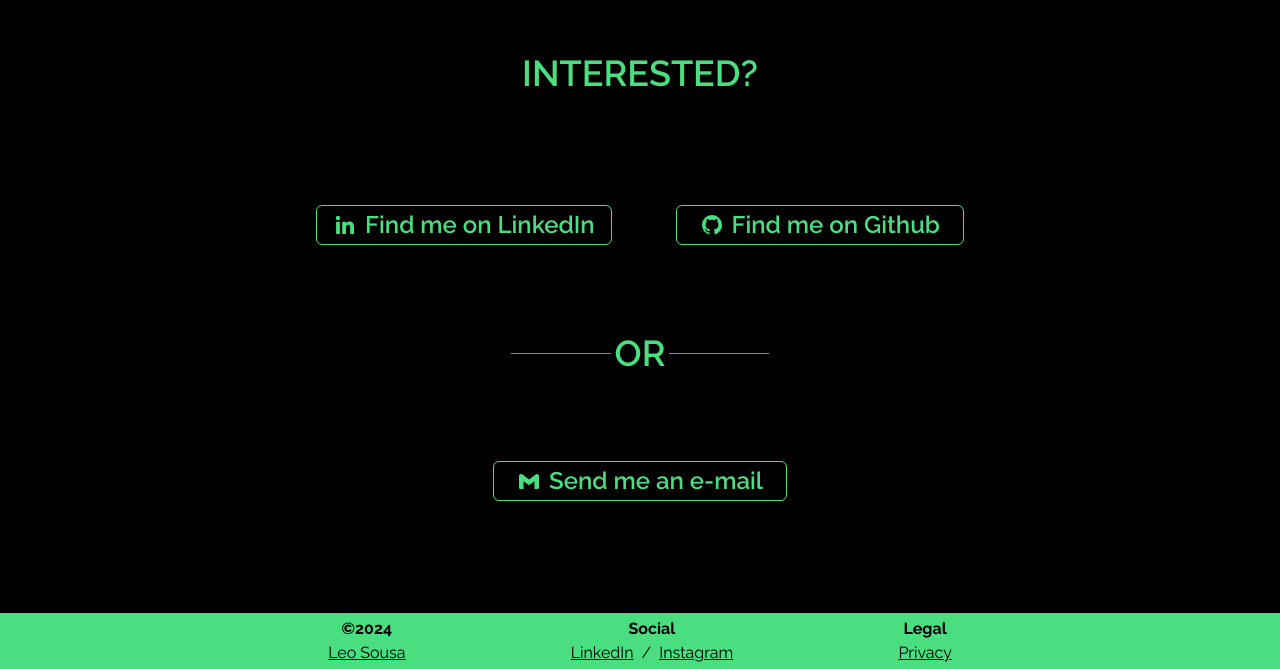
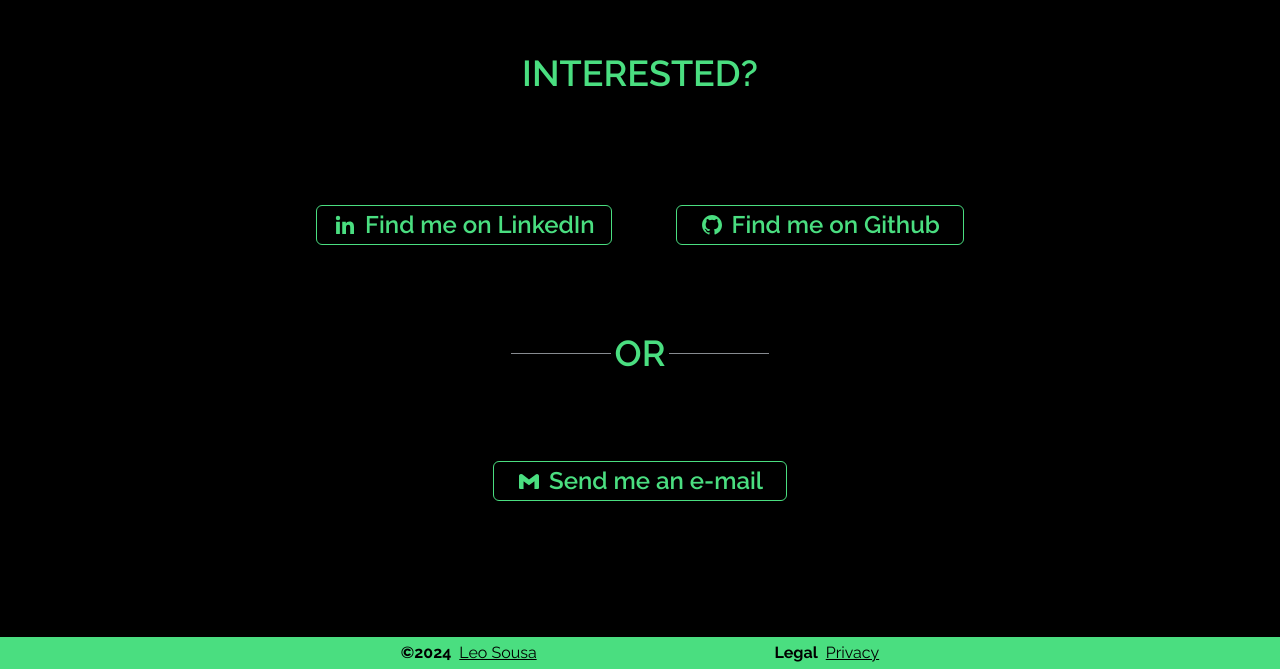
Before and after one commit to sousalmdev/portfoolio, a Next.js app: page / in a window 1280 px wide. Shown: the part 10996-11665 px from the top of the page. Built offline with nearby package versions, Linux system fonts and the light colour scheme.

Commit message:
Remove: Insta Link and stuff

```diff
--- a/app/components/formContact.tsx
+++ b/app/components/formContact.tsx
@@ -9,8 +9,8 @@ import { TbSend } from 'react-icons/tb';
 
 // Estendendo o tipo Options para incluir a propriedade from_email
 interface CustomOptions  {
-  from_email?: string;
-  from_name?:string;
+  user_email?: string;
+  user_name?:string;
   subject?:string;
   message?:string;
   publicKey?:string;
@@ -29,8 +29,8 @@ export const FormContact: React.FC = () => {
 
       if (form.current) {
         const options: CustomOptions = {
-          from_email: form.current.user_email.value,
-          from_name: form.current.user_name.value,
+          user_email: form.current.user_email.value,
+          user_name: form.current.user_name.value,
           subject: form.current.subject.value,
           message: form.current.message.value,
           publicKey: 'Eku1Fdhoqs81Po5C0',
--- a/app/layout.tsx
+++ b/app/layout.tsx
@@ -10,6 +10,7 @@ import { MenuUi } from "./components/menu";
 import { MdVerified } from "react-icons/md";
 import { BiSolidContact } from "react-icons/bi";
 
+
 const jost = Raleway({
   subsets: ["latin"],
   weight: ["100", "200", "300", "400", "500", "600", "700", "800"],
@@ -21,6 +22,7 @@ interface ActiveLinkProps {
 
 export const metadata: Metadata = {
   title: "Portfolio Leandro Sousa",
+
 };
 
 export default function RootLayout({
@@ -30,6 +32,9 @@ export default function RootLayout({
 }>) {
   return (
     <html className="scroll-smooth" translate="yes">
+      <head>
+        <meta name="theme-color" content="#1b2631" />
+      </head>
       <ChakraProvider>
         <body
           className={`${jost.className} bg-black flex-col h-min-screen flex text-left items-center`}
@@ -83,36 +88,15 @@ export default function RootLayout({
             className={` absolute bottom-0 pt-2 md:p-1  pb-20 bg-green-400 w-full text-black flex items-center justify-center  ${jost.className}`}
           >
             <ul className="flex items-center md:justify-evenly md:gap-0 justify-center text-center md:w-3/4 w-11/12 gap-7  text-sm md:text-base">
-              <li className="flex flex-col">
+              <li className="flex gap-2">
                 <p className="font-bold">©2024</p>
                 <Link href="/" className="underline">
                   <p>Leo Sousa</p>
                 </Link>
               </li>
 
-              <li className="flex flex-col">
-                <p className="font-bold">Social</p>
-                <div className="flex gap-2">
-                  <p>
-                    <Link
-                      className="underline"
-                      href={"https:linkedin.com/in/leosousadev"}
-                    >
-                      LinkedIn
-                    </Link>
-                  </p>
-                  /
-                  <p>
-                    <Link
-                      className="underline"
-                      href={"https://instagram.com/sousalmd"}
-                    >
-                      Instagram
-                    </Link>
-                  </p>
-                </div>
-              </li>
-              <li className="flex flex-col">
+
+              <li className="flex gap-2">
                 <p className="font-bold">Legal</p>
                 <Link href={"/privacy"} className="underline">
                   Privacy
```
